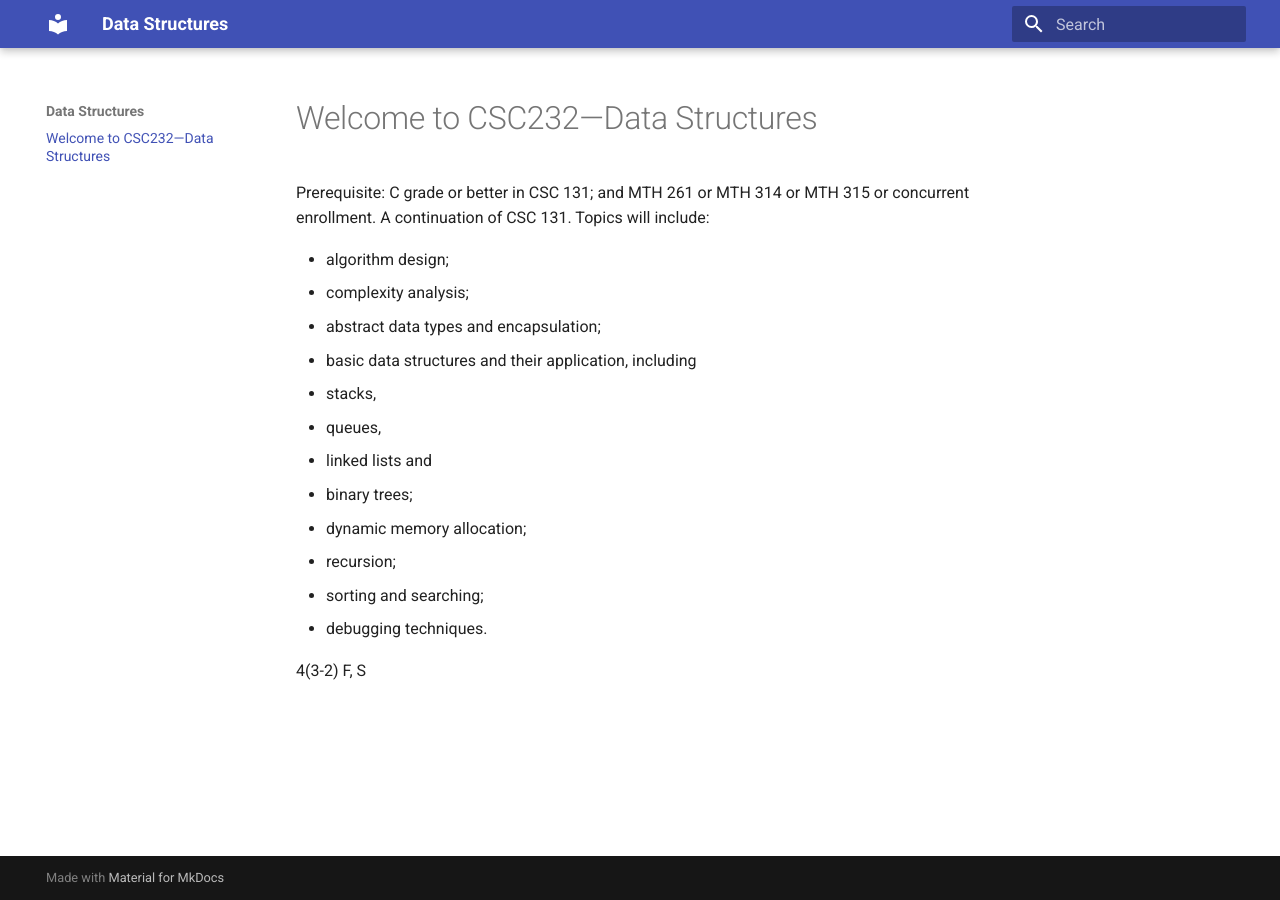
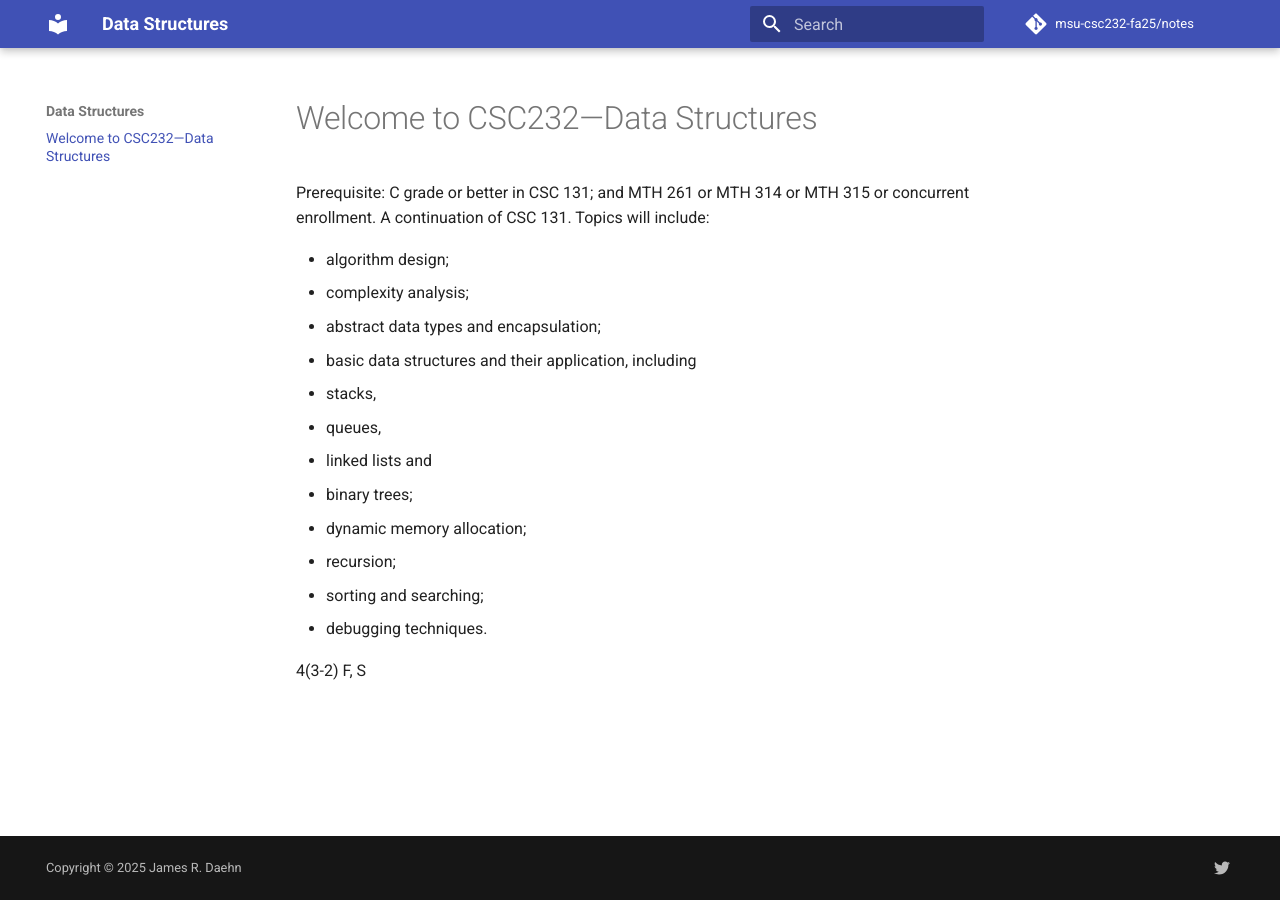
Before and after one commit to msu-csc232-fa25/notes, an MkDocs documentation site: the page built from docs/index.md, in a window 1280 px wide. Built offline with MkDocs 1.6.1 and Material for MkDocs 9.7.7, drawn with Linux system fonts in a browser that asks for light colours; comment, search, counter and statistics services are not loaded.

Commit message:
Add multiple features and icon sets from pymdownx and footnotes

```diff
--- a/mkdocs.yml
+++ b/mkdocs.yml
@@ -1,4 +1,44 @@
 site_name: Data Structures
 site_url: https://msu-csc232-fa25.github.io/notes
+repo_name: msu-csc232-fa25/notes
+repo_url: https://github.com/msu-csc232-fa25/notes
 theme:
   name: material
+  icon:
+    admonition:
+      note: octicons/tag-16
+      abstract: octicons/checklist-16
+      info: octicons/info-16
+      tip: octicons/squirrel-16
+      success: octicons/check-16
+      question: octicons/question-16
+      warning: octicons/alert-16
+      failure: octicons/x-circle-16
+      danger: octicons/zap-16
+      bug: octicons/bug-16
+      example: octicons/beaker-16
+      quote: octicons/quote-16
+  features:
+    - content.code.copy
+extra:
+  generator: false
+  social:
+    - icon: fontawesome/brands/twitter
+      link: https://twitter.com/professordaehn
+      name: Professor Daehn on Twitter
+copyright: Copyright &copy; 2025 James R. Daehn
+markdown_extensions:
+  - admonition
+  - footnotes
+  - pymdownx.details
+  - pymdownx.superfences:
+      custom_fences:
+        - name: mermaid
+          class: mermaid
+          format: !!python/name:pymdownx.superfences.fence_code_format
+  - pymdownx.highlight:
+      anchor_linenums: true
+      line_spans: __span
+      pygments_lang_class: true
+  - pymdownx.inlinehilite
+  - pymdownx.snippets
```
